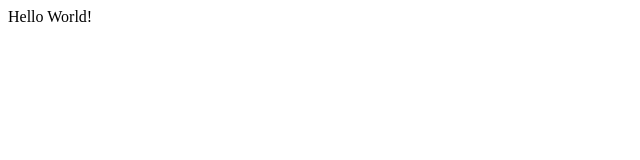
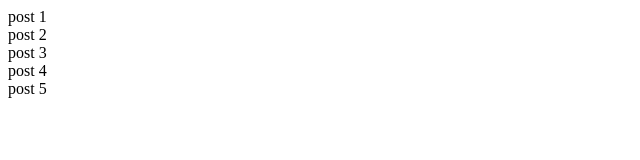
Before and after one commit to Sofistication/mean-stack-tutorial, a plain HTML site: page index.html in a window 1280 px wide. Shown: the whole page, without its empty margins (0-640 px from the left). Drawn offline with nearby package versions, Linux system fonts and the light colour scheme.

Commit message:
Add sample list of posts
- replaced $scope.test with $scope.posts
- assigned an array of strings to $scope.post
- used ng-repeat to iterate over posts in template

```diff
--- a/app.js
+++ b/app.js
@@ -5,6 +5,12 @@ const app = angular.module('flapperNews', []);
 app.controller('MainCtrl', [
   '$scope',
   function($scope){
-    $scope.test = 'Hello World!';
+    $scope.posts = [
+      'post 1',
+      'post 2',
+      'post 3',
+      'post 4',
+      'post 5',
+    ];
   }
 ]);
--- a/index.html
+++ b/index.html
@@ -6,8 +6,8 @@
   </head>
 
   <body ng-app="flapperNews" ng-controller="MainCtrl">
-    <div>
-      {{test}}
+    <div ng-repeat="post in posts">
+      {{post}}
     </div>
   </body>
 </html>
```
